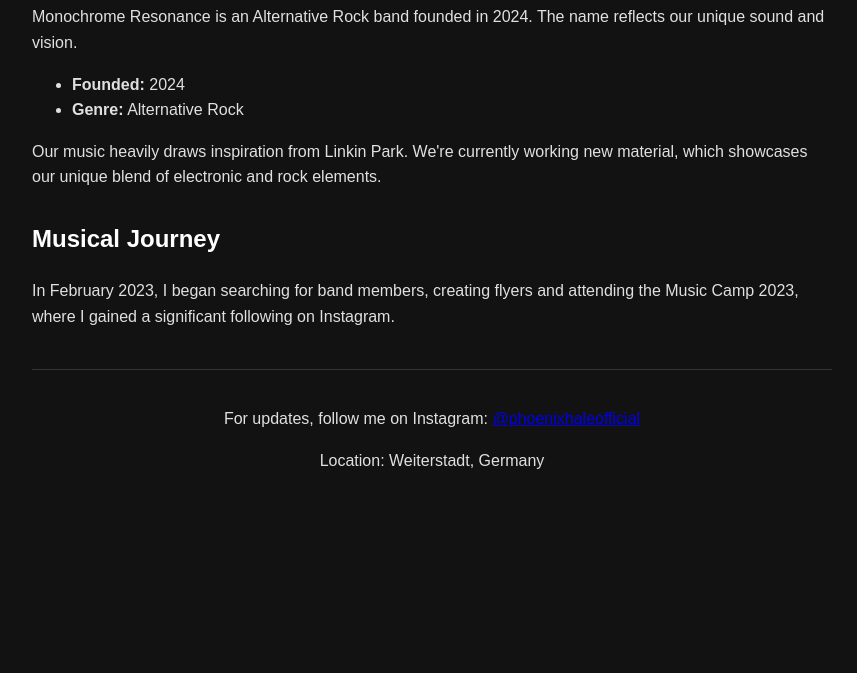
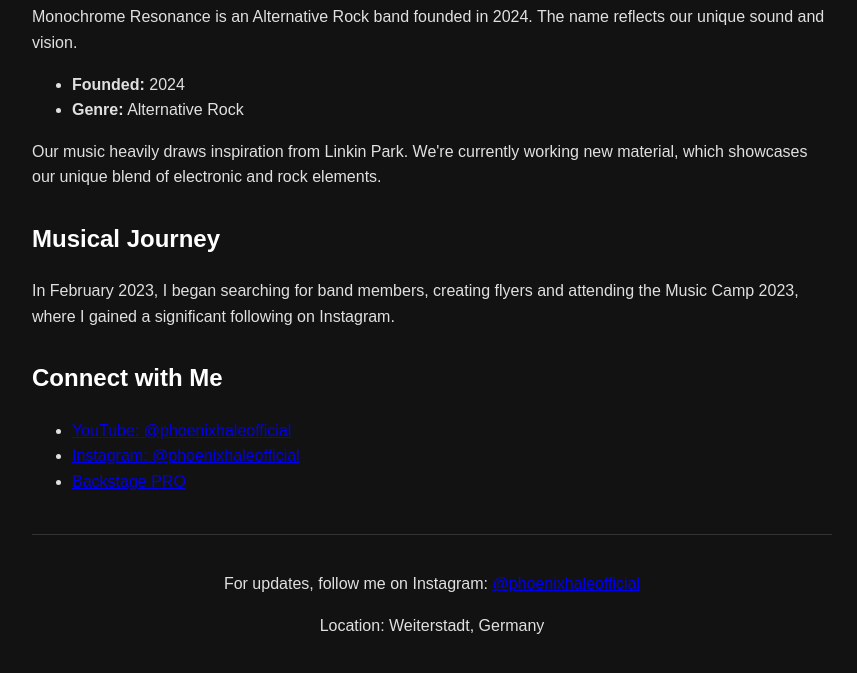
Before and after one commit to phoenixhaleofficial/phoenixhaleofficial.github.io, a plain HTML site: page index.html in a window 1280 px wide. Shown: the part 409-1082 px from the top of the page, without its empty margins (208-1065 px from the left). Before the commit the page ends 919 px from the top, so only its background shows below. Drawn offline with Linux system fonts and the light colour scheme.

Commit message:
Updated index.html

```diff
--- a/index.html
+++ b/index.html
@@ -34,6 +34,16 @@
             <h2>Musical Journey</h2>
             <p>In February 2023, I began searching for band members, creating flyers and attending the Music Camp 2023, where I gained a significant following on Instagram.</p>
         </section>
+
+        <section>
+            <h2>Connect with Me</h2>
+            <ul>
+                <li><a href="https://www.youtube.com/@phoenixhaleofficial" target="_blank">YouTube: @phoenixhaleofficial</a></li>
+                <li><a href="https://www.instagram.com/phoenixhaleofficial" target="_blank">Instagram: @phoenixhaleofficial</a></li>
+                <li><a href="https://www.backstagepro.de/musiker/phoenix-mark-hale-gitarrist-schlagzeuger-keyboarder-pianist-producer-songwriter-saenger-weiterstadt-0jZ1zkXqD0" target="_blank">Backstage PRO</a></li>
+            </ul>
+        </section>
+
     </main>
 
     <footer>
```
